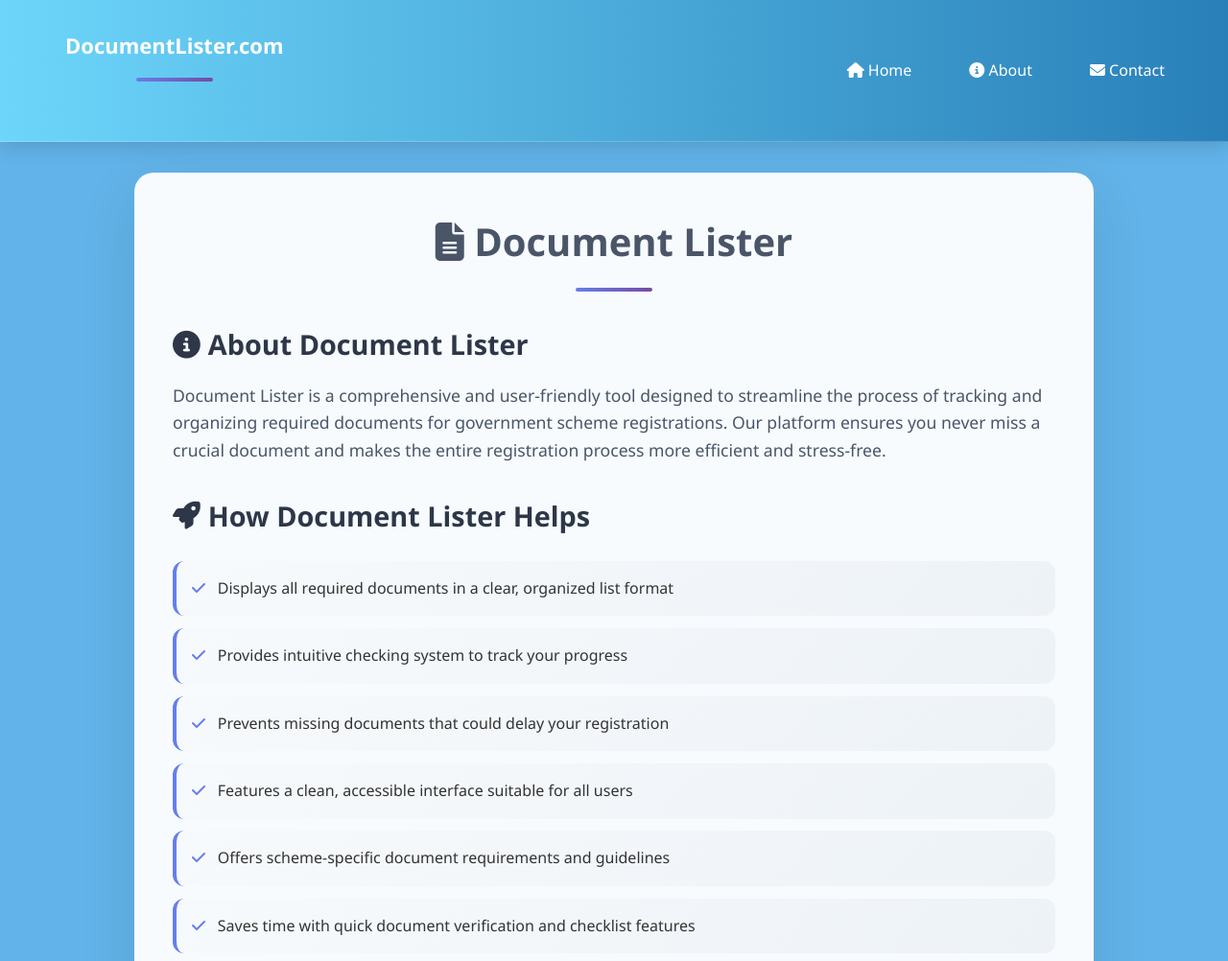
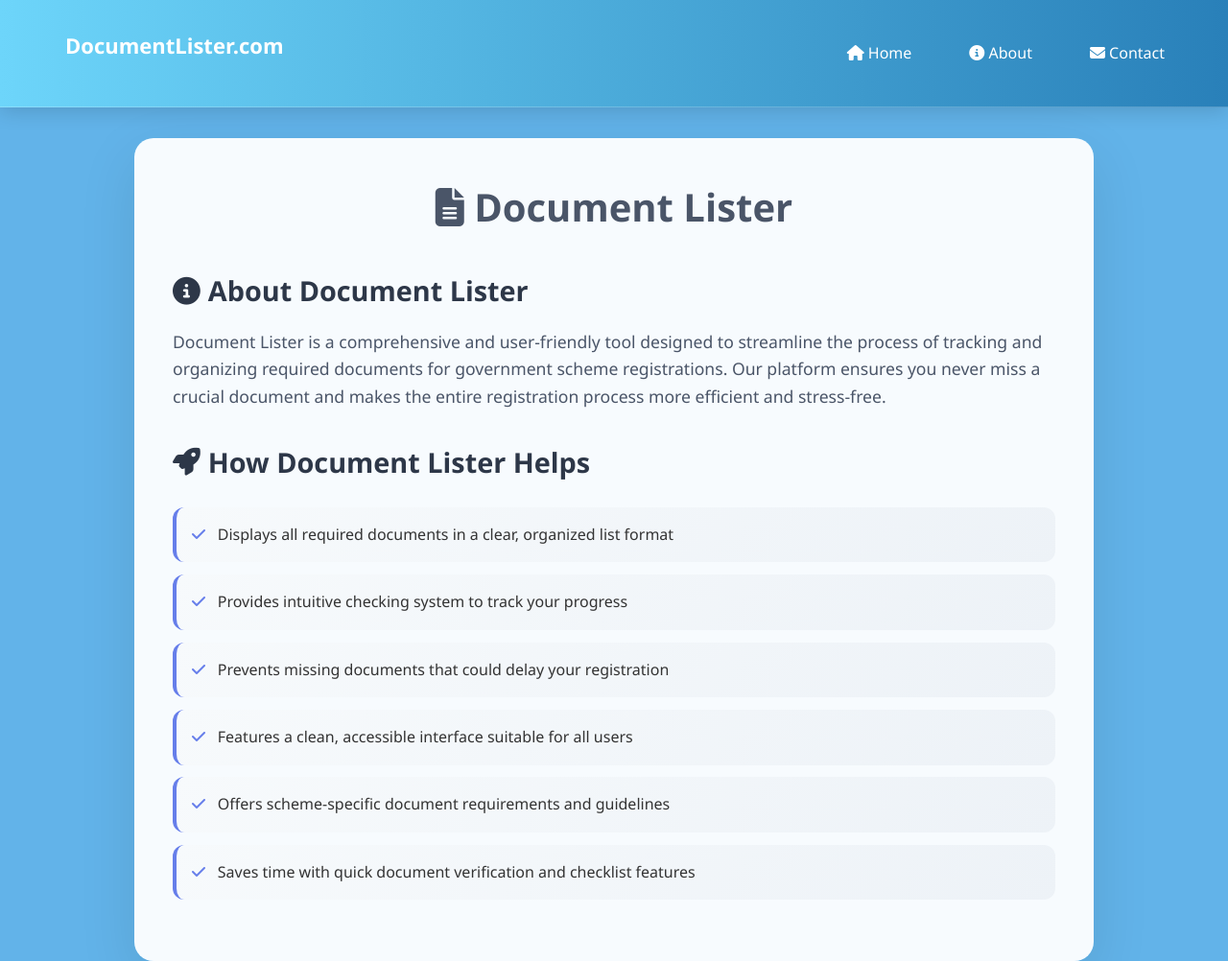
Before and after one commit to AmanRathore-1/DocumentFinder.com, a website: page front-end/About_page/about.html in a window 1280 px wide. Shown: the top 1002 px of the page at 96% size. Drawn offline with Linux system fonts and the light colour scheme.

Commit message:
final commit

```diff
--- a/front-end/About_page/about.css
+++ b/front-end/About_page/about.css
@@ -9,6 +9,16 @@
       display: flex;
       flex-direction: column;
     }
+    /* For Chrome, Edge, Safari */
+::-webkit-scrollbar {
+  display: none;
+}
+
+/* For Firefox */
+html {
+  scrollbar-width: none;
+}
+
 
     /* -------------------- Navbar -------------------- */
     .navbar {
@@ -96,15 +106,6 @@
       position: relative;
     }
 
-    h1::after {
-      content: '';
-      display: block;
-      width: 80px;
-      height: 4px;
-      background: linear-gradient(90deg, #667eea, #764ba2);
-      margin: 1rem auto;
-      border-radius: 2px;
-    }
 
     h2 {
       color: #2d3748;
--- a/front-end/Home_page/front_page.css
+++ b/front-end/Home_page/front_page.css
@@ -212,10 +212,10 @@ main {
 footer {
   text-align: center;
   font-size: 13px;
-  color: #666;
+  color: #090404df;
   padding: 15px;
   margin-top: 20px;
-  background: rgba(255, 255, 255, 0.8);
+ background: rgba(123, 192, 235, 0.9);
   border-top: 1px solid #e0e6ef;
 }
 
--- a/front-end/Landing_Page/Landing_page.css
+++ b/front-end/Landing_Page/Landing_page.css
@@ -21,6 +21,14 @@ body {
   overflow-x: hidden;
   opacity:0;
   transition: opacity 0.8s ease;
+}
+
+::-webkit-scrollbar {
+  display: none;
+}
+
+html {
+  scrollbar-width: none;
 }
 
 a { text-decoration:none; color: inherit; }
```
